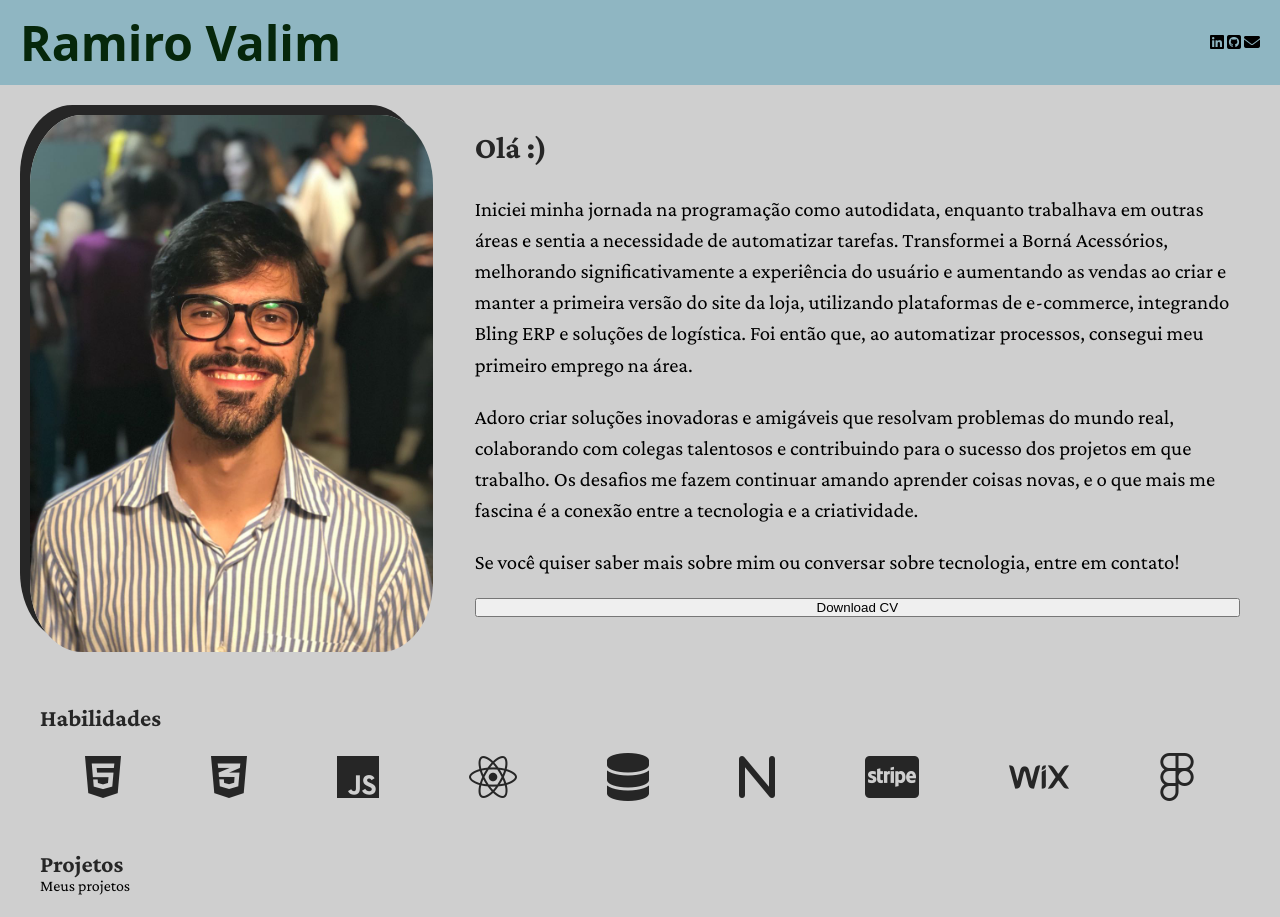
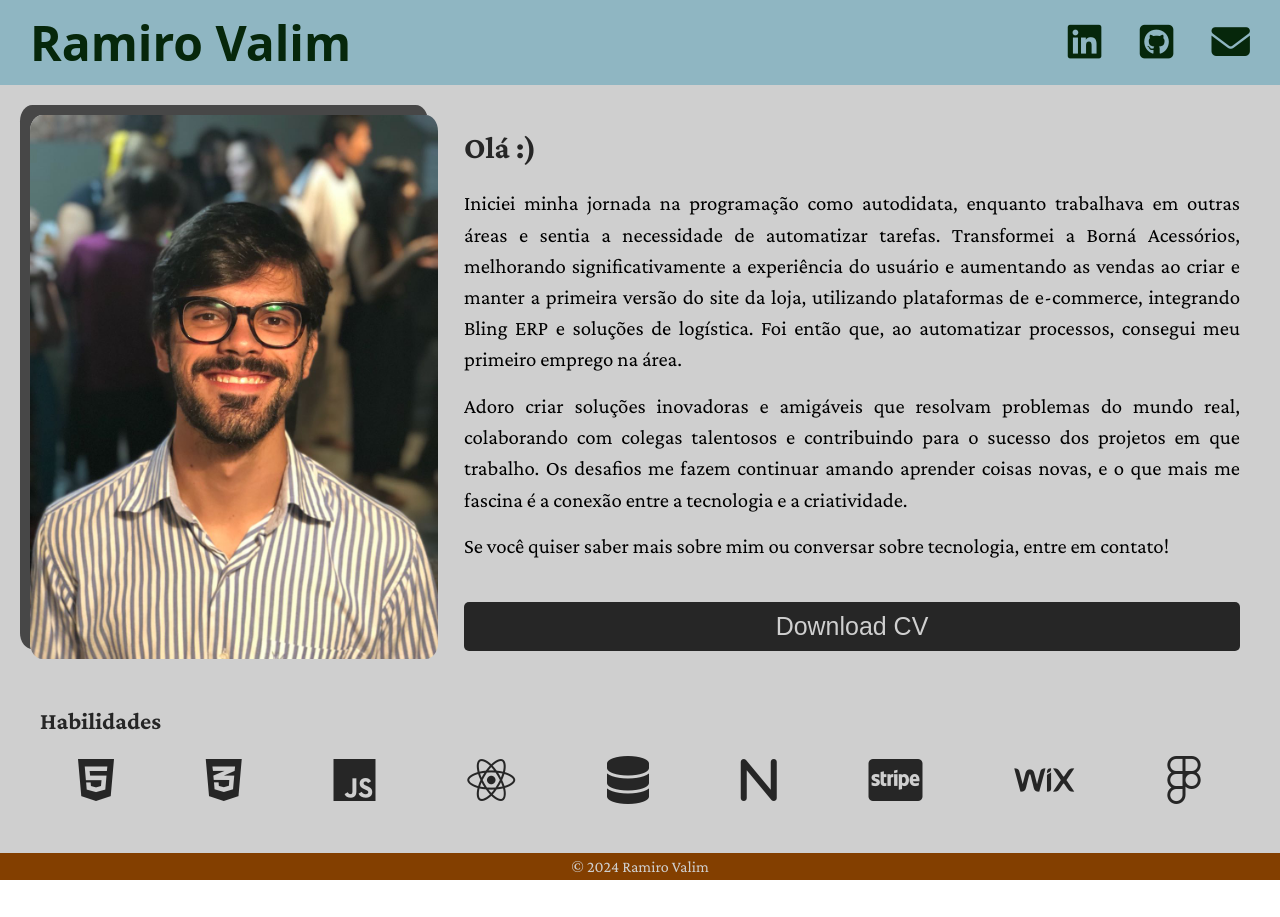
Before and after one commit to ramirovalim/homepage, a website: page index.html in a window 1280 px wide. Shown: the top 917 px of the page. After the commit the page ends 880 px from the top, so only its background shows below. Drawn offline with nearby package versions, Linux system fonts and the light colour scheme; a web font is replaced by a local one.

Commit message:
feat: add social links, cv pdf, polish style

```diff
--- a/css/styles.css
+++ b/css/styles.css
@@ -2,10 +2,12 @@
   --font-family-crimson-pro-regular: "Crimson Pro", serif;
   --font-family-crimson-pro-black: "Crimson Pro Black", serif;
   --font-family-fascinate: "Fascinate", system-ui;
-  --primary-color: #8fb6c2;
-  --secondary-color: #06270b;
-  --tertiary-color: #833f00;
-  /* --quaternary-color: #f7f7f7; -> TODO: light orange */
+  --primary-blue: #8fb6c2;
+  --primary-green: #06270b;
+  --primary-orange: rgb(131, 63, 0);
+  --secondary-blue: #062a35;
+  --secondary-green: #c9de49;
+  --secondary-orange: #ed923d;
   --light-base: #cfcfcf;
   --dark-base: #262626;
 }
@@ -24,48 +26,51 @@ body {
 
 /* HEADER */
 header {
-  background: var(--primary-color);
-  padding: 10px 20px;
+  background: var(--primary-blue);
+  padding: 10px 30px;
   display: flex;
   justify-content: space-between;
   align-items: center;
+  gap: 1em;
 }
 
 /* Logo - TODO: create css class to specify h1 better */
 h1 {
   font-family: var(--font-family-fascinate);
   font-size: 3em;
-  color: var(--secondary-color);
+  color: var(--primary-green);
 }
 
 h1 a {
+  transition: 0.3s;
   text-decoration: none;
-  color: var(--secondary-color);
+  color: var(--primary-green);
 }
 
 h1 a:hover {
-  font-style: italic;
+  transition: 0.3s;
+  letter-spacing: 0.05em;
 }
 
-/* Navigation Menu */
-header nav ul {
-  font-size: 2em;
-  list-style: none;
+/* Social Nav Menu */
+.social {
+  font-size: 2.4em;
   display: flex;
   align-items: center;
-  justify-content: space-between;
-  width: auto;
+  justify-content: center;
   gap: 1em;
   /* TODO: why everything moves on hover? */
 }
 
-header nav ul li a {
-  color: var(--secondary-color);
+.social a {
+  transition: 0.3s;
+  color: var(--primary-green);
   text-decoration: none;
 }
 
-header nav ul li a:hover {
-  font-weight: 600;
+.social a:hover {
+  transition: 0.3s;
+  font-size: 1.1em;
 }
 /* END OF HEADER */
 
@@ -85,7 +90,7 @@ h2 {
   display: grid;
   grid-template-columns: 1fr 2fr;
   grid-template-rows: auto;
-  gap: 2em;
+  gap: 1em;
   align-items: start;
 }
 
@@ -93,23 +98,40 @@ h2 {
   width: 100%;
   margin: 10px 0 0 10px;
   grid-row: 1 / 2;
-  border-radius: 13%;
-  box-shadow: -10px -10px 0 0 var(--dark-base);
+  border-radius: 3%;
+  box-shadow: -10px -10px 0 0 rgba(38, 38, 38, 0.8); /* dark-base 80% */
 }
 
 .about-text {
-  width: 100%;
   padding: 20px;
   font-size: 1.3em;
   line-height: 1.5;
+  text-align: justify;
   grid-row: 1 / 2;
   display: flex;
   flex-direction: column;
-  gap: 1em;
+  gap: 0.75em;
+}
+
+.about button {
+  transition: 0.3s;
+  width: 100%;
+  padding: 10px 10px;
+  margin-top: 1em;
+  background: var(--dark-base);
+  color: var(--light-base);
+  border: none;
+  border-radius: 5px;
+  font-size: 1.2em;
+  cursor: pointer;
+}
+
+.about button:hover {
+  transition: 0.3s;
+  background: var(--primary-green);
 }
 
 .about-skills {
-  width: 100%;
   grid-column: 1 / span 2;
   padding: 20px;
   display: flex;
@@ -120,21 +142,16 @@ h2 {
 .about-skills ul {
   list-style: none;
   display: flex;
-  /* flex-wrap: wrap; */
-  /* gap: 1em; */
+  flex-wrap: wrap;
+  gap: 1em;
   justify-content: space-around;
 }
 
 .about-skills ul li {
   font-size: 3em;
-  /* background: var(--secondary-color); */
   color: var(--dark-base);
   padding: 5px 10px;
   border-radius: 5px;
-  /* display: flex;
-  flex-direction: row;
-  gap: 5px; */
-  /* border: 1px solid var(--secondary-color); */
 }
 /* End of About Section */
 
@@ -145,8 +162,8 @@ h2 {
 /* End of Projects Section */
 
 footer {
-  background: var(--primary-color);
-  color: var(--dark-base);
+  background: var(--primary-orange);
+  color: var(--light-base);
   text-align: center;
   padding: 0.3em;
 }
--- a/index.html
+++ b/index.html
@@ -25,9 +25,10 @@
     <h1><a href="/">Ramiro Valim</a></h1>
 
     <nav class="social">
-      <i class="fa-brands fa-linkedin"></i>
-      <i class="fa-brands fa-square-github"></i>
-      <i class="fa-solid fa-envelope"></i>
+      <a href="https://www.linkedin.com/in/ramiro-valim/"><i class="fa-brands fa-linkedin"></i></a>
+      <a href="https://github.com/ramirovalim"><i class="fa-brands fa-square-github"></i></a>
+      <a href="mailto:ramirotuk@gmail.com"><i class="fa-solid fa-envelope"></i></a>
+      <!-- TODO: pop-up w/ email or copy to clipboard -->
     </nav>
   </header>
 
@@ -55,12 +56,13 @@
           Se você quiser saber mais sobre mim ou conversar sobre tecnologia, entre em contato!
         </p>
 
-        <button>Download CV</button>
+        <a href="assets/Ramiro Valim - ptbr.pdf" download>
+          <button class="cta">Download CV</button>
+        </a>
       </div>
       <div class="about-skills">
         <h2>Habilidades</h2>
         <ul>
-          <!-- TODO: resize text here -->
           <li><i class="fa-brands fa-html5"></i></li>
           <li><i class="fa-brands fa-css3-alt"></i></li>
           <li><i class="fa-brands fa-js"></i></li>
@@ -74,10 +76,10 @@
       </div>
     </section>
 
-    <section id="projects" class="projects">
+    <!-- <section id="projects" class="projects">
       <h2>Projetos</h2>
       <p>Meus projetos</p>
-    </section>
+    </section> -->
   </main>
 
   <footer>
```
Also changed, not shown: 1 other file.
